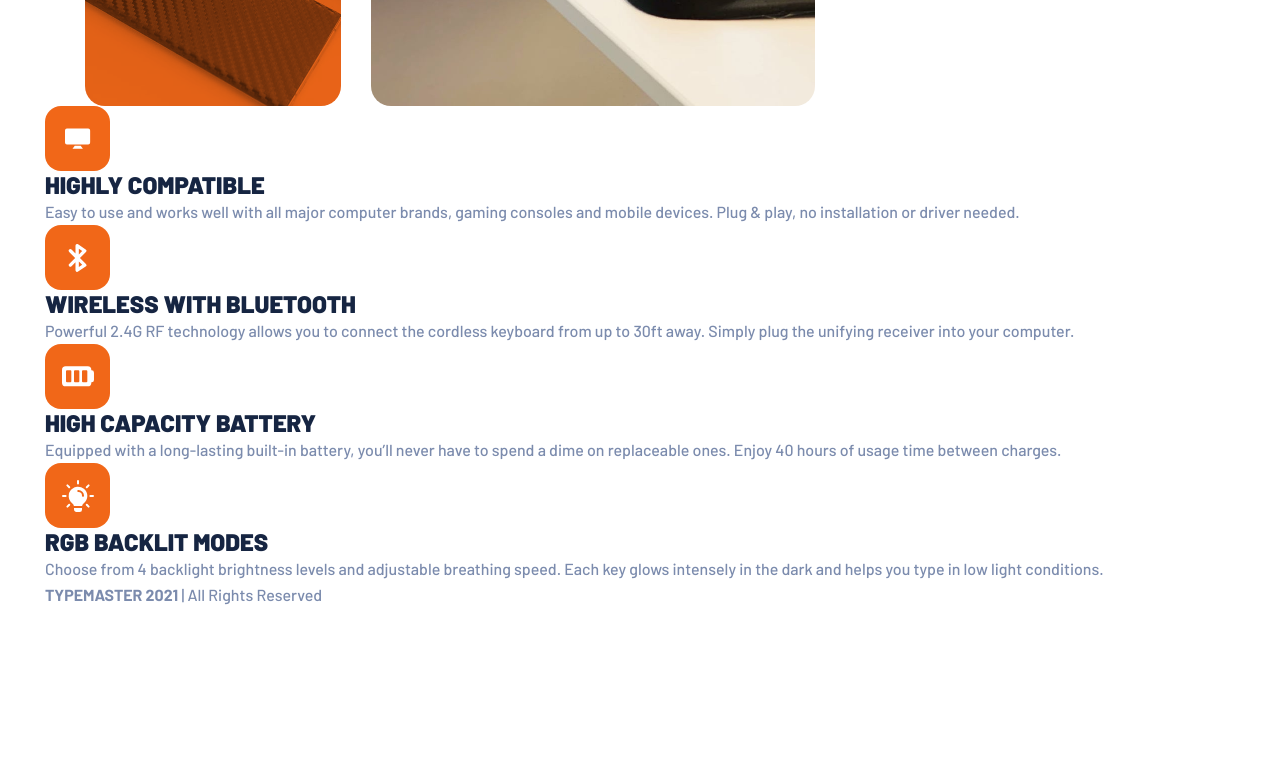
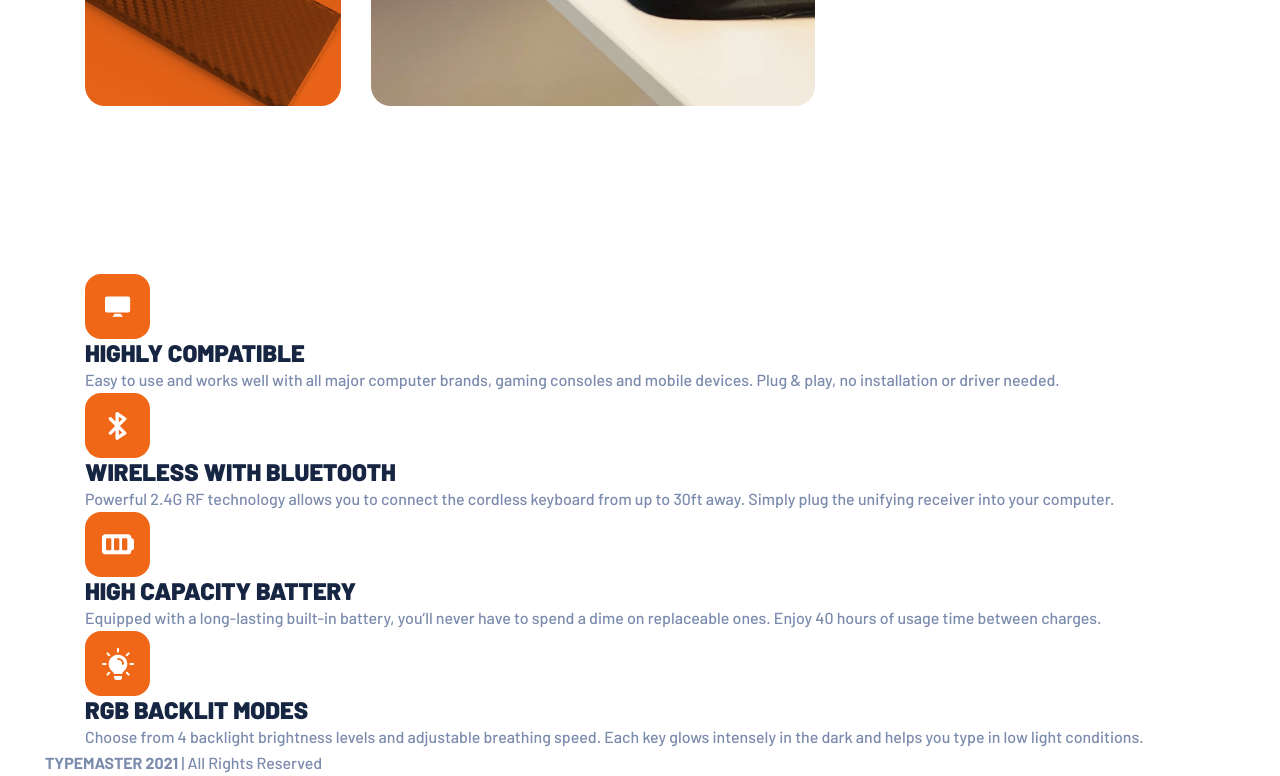
Before and after one commit to zekelkeys/typemaster-landing-page, a plain HTML site: page index.html in a window 1280 px wide. Shown: the part 1079-1855 px from the top of the page. Before the commit the page ends 1687 px from the top, so only its background shows below. Drawn offline with Linux system fonts and the light colour scheme.

Commit message:
Add margin-top to features-section

```diff
--- a/css/styles.css
+++ b/css/styles.css
@@ -237,6 +237,10 @@ a {
     text-align: center;
 }
 
+.features-section {
+    margin-top: 7rem;
+}
+
 .icons {
     display: grid;
     place-items: center;
@@ -323,6 +327,10 @@ a {
         padding-left: 0;
         text-align: left;
     }
+
+    .features-section {
+        margin-top: 8.875rem;
+    }
 }
 
 @media (width >= 69.375rem) {
@@ -368,4 +376,8 @@ a {
         max-width: 15.938rem;
         margin-top: 0;
     }
+
+    .features-section {
+        margin-top: 10.5rem;
+    }
 }
--- a/index.html
+++ b/index.html
@@ -83,7 +83,7 @@
 			</div>
 		</section>
 
-		<section>
+		<section class="features-section wrapper">
 			<div>
 				<div class="icons">
 					<svg width="26" height="21" xmlns="http://www.w3.org/2000/svg">
```
